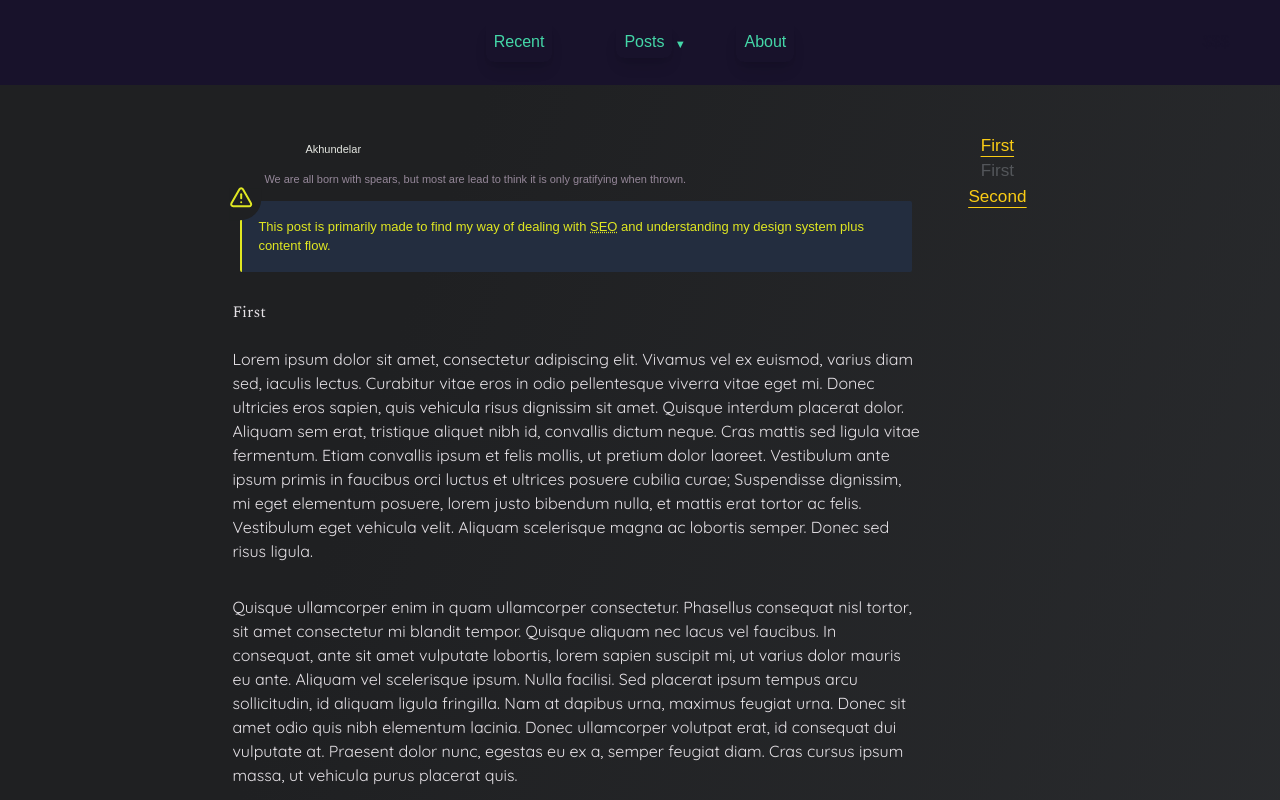
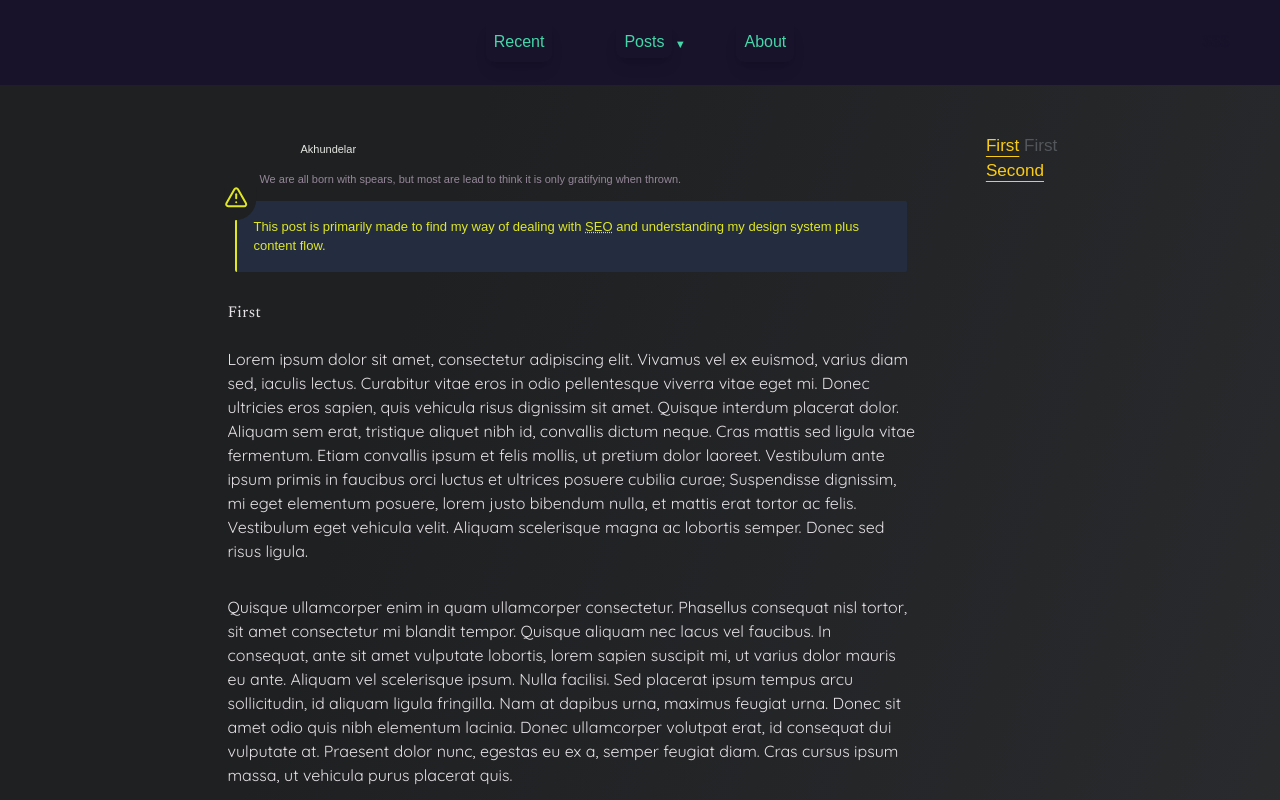
Before and after one commit to KXzeno/karnovah-blog, a Next.js app: page /akhundelar in a window 1280 px wide. Shown: the top 800 px of the page. Built offline with nearby package versions, Linux system fonts and the light colour scheme; a web font is replaced by a local one.

Commit message:
Transform fragment into nav element

```diff
--- a/app/components/MOB/ToC.jsx
+++ b/app/components/MOB/ToC.jsx
@@ -114,8 +114,8 @@ export default function TableOfContents() {
   }, [arrData, tocList]);
 
   return (
-    <>
+    <nav>
       {data}
-    </>
+    </nav>
   );
 }
```
